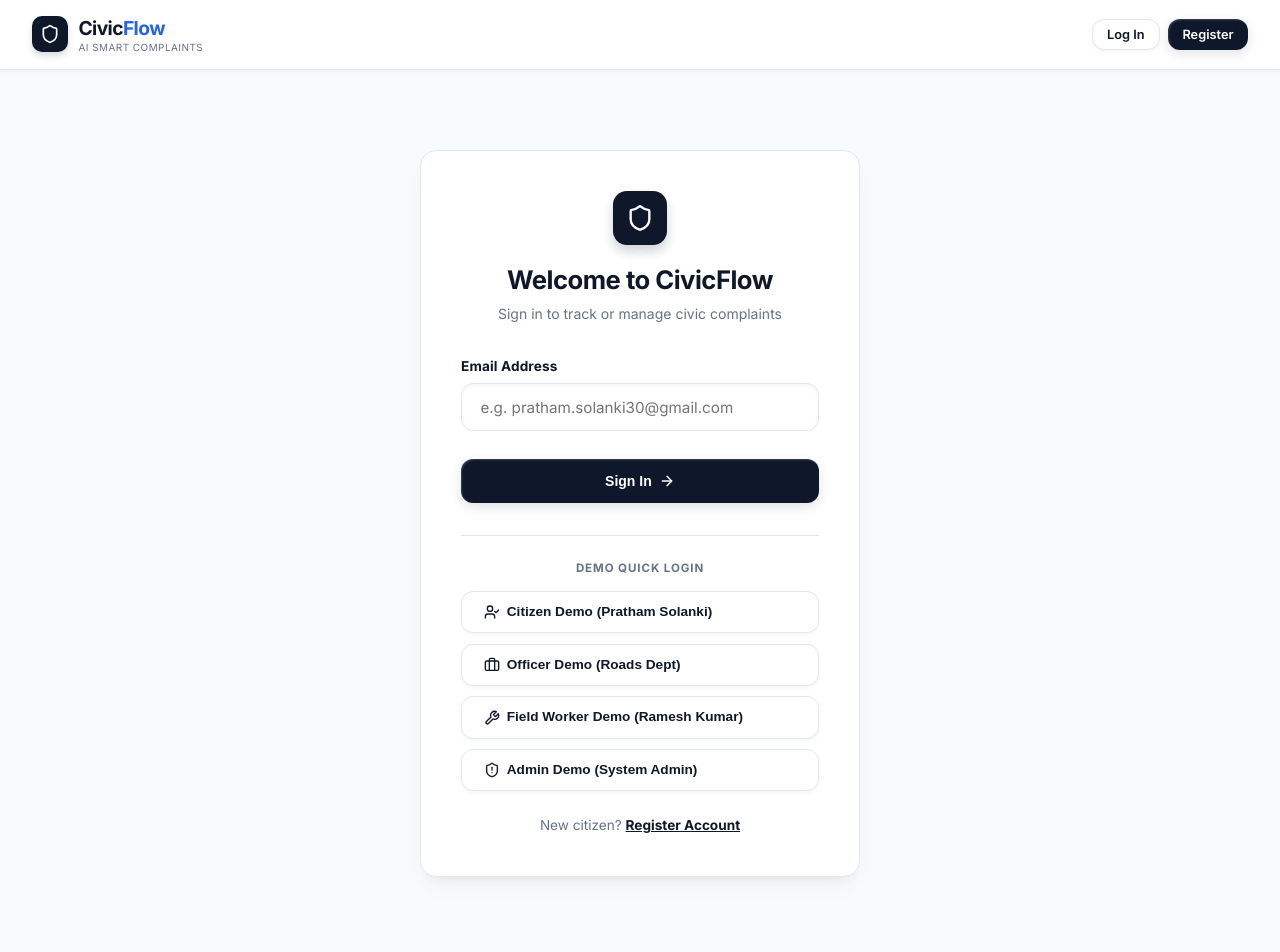
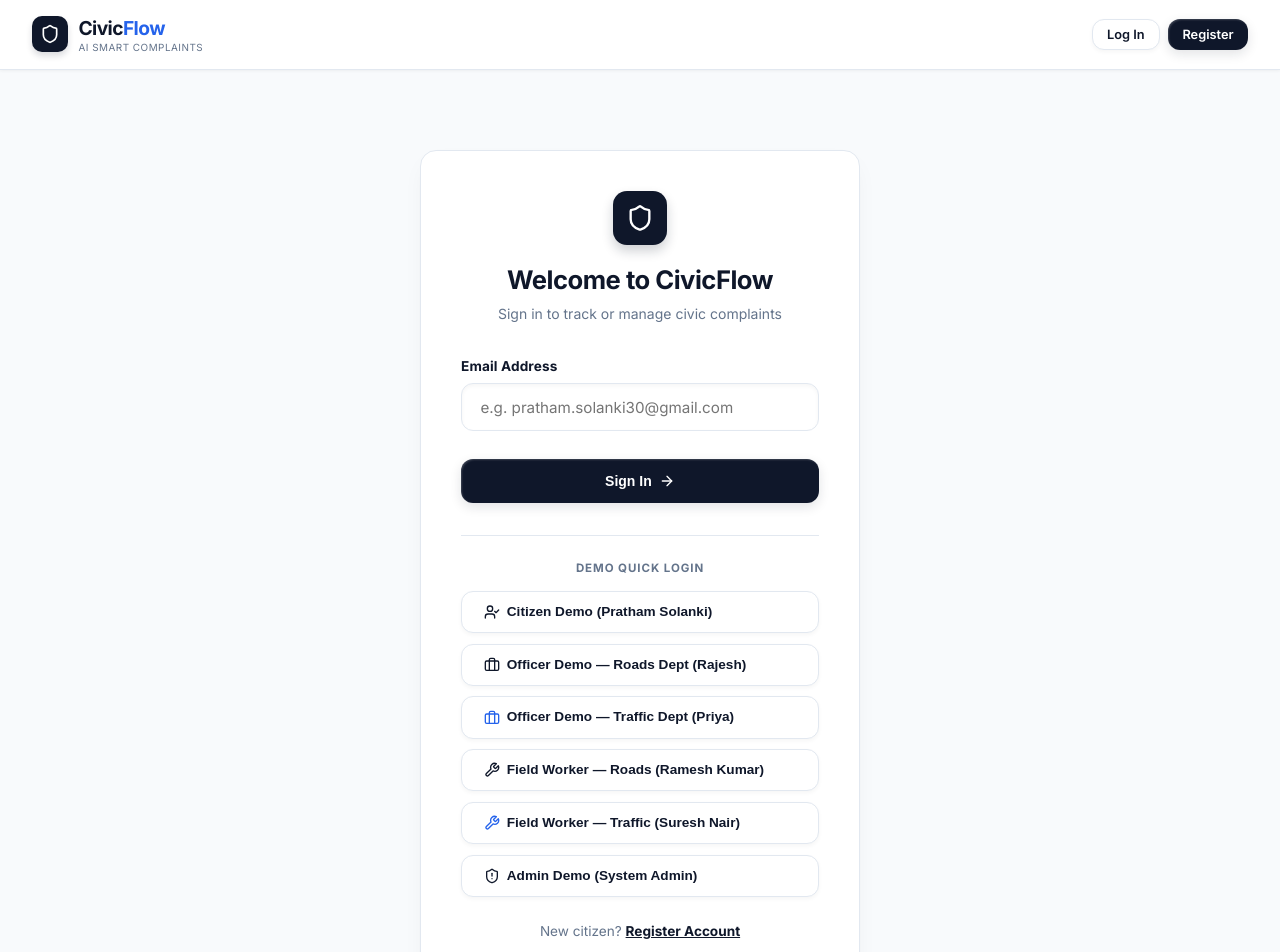
Before and after one commit to schrodingercats-sudo/CivicFlow, a React (Vite) app in the folder frontend/: page /login in a window 1280 px wide. Shown: the top 952 px of the page. Built offline with nearby package versions, Linux system fonts and the light colour scheme; no server answers; the HTML template or start-up script is replaced by a standard one.

Commit message:
fix: seed Traffic officer + worker, assign Shjej complaint to Traffic dept, add Traffic demo login buttons

```diff
--- a/frontend/src/pages/LoginPage.jsx
+++ b/frontend/src/pages/LoginPage.jsx
@@ -107,14 +107,28 @@ export const LoginPage = () => {
               className="btn btn-secondary"
               style={{ width: '100%', justifyContent: 'flex-start', fontSize: '0.85rem' }}
             >
-              <Briefcase size={16} color="#0f172a" /> Officer Demo (Roads Dept)
+              <Briefcase size={16} color="#0f172a" /> Officer Demo — Roads Dept (Rajesh)
+            </button>
+            <button
+              onClick={() => handleLogin('officer.traffic@civicflow.org')}
+              className="btn btn-secondary"
+              style={{ width: '100%', justifyContent: 'flex-start', fontSize: '0.85rem' }}
+            >
+              <Briefcase size={16} color="#2563eb" /> Officer Demo — Traffic Dept (Priya)
             </button>
             <button
               onClick={() => handleLogin('worker.roads@civicflow.org')}
               className="btn btn-secondary"
               style={{ width: '100%', justifyContent: 'flex-start', fontSize: '0.85rem' }}
             >
-              <Wrench size={16} color="#0f172a" /> Field Worker Demo (Ramesh Kumar)
+              <Wrench size={16} color="#0f172a" /> Field Worker — Roads (Ramesh Kumar)
+            </button>
+            <button
+              onClick={() => handleLogin('worker.traffic@civicflow.org')}
+              className="btn btn-secondary"
+              style={{ width: '100%', justifyContent: 'flex-start', fontSize: '0.85rem' }}
+            >
+              <Wrench size={16} color="#2563eb" /> Field Worker — Traffic (Suresh Nair)
             </button>
             <button
               onClick={() => handleLogin('admin@civicflow.org')}
```
